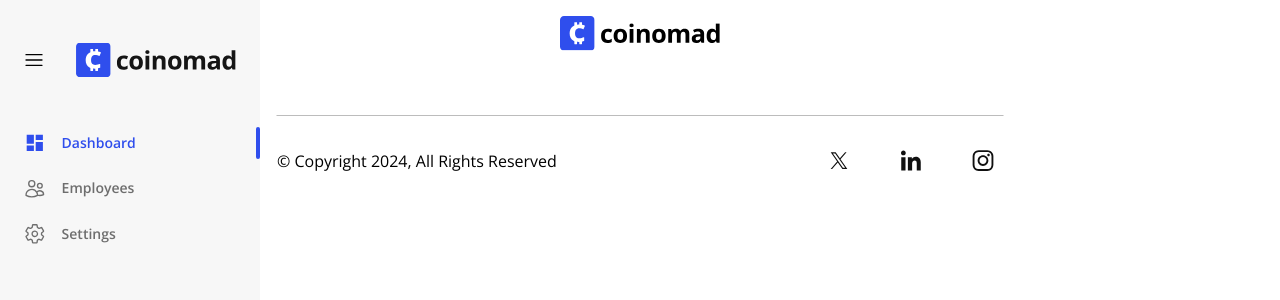
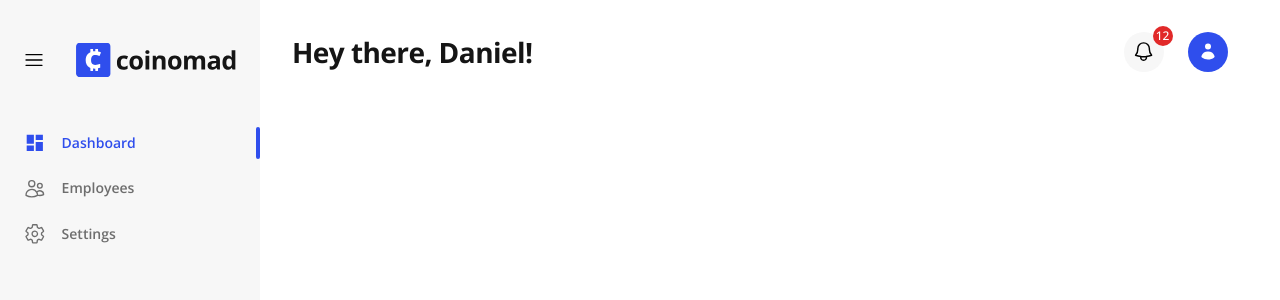
Before and after one commit to pHanToMcaNCoDE/MVP-Frontend, a React (Vite) app: page /dashboard in a window 1280 px wide. Shown: the top 300 px of the page. Built offline with nearby package versions, Linux system fonts and the light colour scheme.

Commit message:
working on the dashboard header

```diff
--- a/src/App.css
+++ b/src/App.css
@@ -53,3 +53,20 @@ body {
   left: 0;
   top: 0.25em;
 }
+
+
+/* Dashboard */
+
+.content{
+  position: relative;
+  left: 240px;
+  width: calc(100% - 240px);
+}
+
+#sidebar {
+  transition: width 0.3s ease;
+}
+
+#sidebar ul a {
+  transition: width 0.3s ease;
+}
--- a/src/App.jsx
+++ b/src/App.jsx
@@ -14,26 +14,29 @@ import ForgotPassword from "./components/Pages/Authentication Pages/forgotPasswo
 import NewPassword from "./components/Pages/Authentication Pages/NewPassword";
 import PasswordVerificationCheck from "./components/Pages/Authentication Pages/PasswordVerificationCheck";
 import SuccessVerificationCheck from "./components/Pages/Authentication Pages/SuccessVerificationCheck";
+import Layout from './components/Pages/Layout'
 
 //Page Component
-import Header from "./components/Page Components/Header";
-import Footer from "./components/Page Components/Footer";
-import HideHeaderFooter from "./components/Page Components/HideHeaderFooter";
+// import Header from "./components/Page Components/Header";
+// import Footer from "./components/Page Components/Footer";
+// import HideHeaderFooter from "./components/Page Components/HideHeaderFooter";
 
 //Stytle
 import "./App.css";
+
+// Dashboard
 import Dashboard from "./components/Pages/AdminDashboard/Dashboard/Dashboard";
 import Employees from "./components/Pages/AdminDashboard/Employees/Employees";
-import Layout from "./components/Pages/AdminDashboard/Layout";
+import AdminLayout from "./components/Pages/AdminDashboard/AdminLayout";
 
 function App() {
   return (
     <>
       <Router>
-        <HideHeaderFooter HeaderComponent={Header} FooterComponent={Footer}>
+        {/* <HideHeaderFooter HeaderComponent={Header} FooterComponent={Footer}> */}
           <Routes>
+            <Route element={<Layout />}>
               <Route path="/" element={<Landing />} />
-            <Route path="/home" element={<Landing />} />
               <Route path="/sign-in" element={<SignIn />} />
               <Route path="/forgot-password" element={<ForgotPassword />} />
               <Route path="/new-password" element={<NewPassword />} />
@@ -52,14 +55,16 @@ function App() {
                 <Route path="identification" element={<Identification />} />
                 <Route path="organization" element={<Organization />} />
               </Route>
+            </Route>
+
 
             {/* Dashboard */}
-            <Route path="/" element={<Layout/>}>
+            <Route path="/" element={<AdminLayout/>}>
               <Route path="dashboard" element={<Dashboard />}></Route>
               <Route path="employees" element={<Employees/>}></Route>
             </Route>
           </Routes>
-        </HideHeaderFooter>
+        {/* </HideHeaderFooter> */}
       </Router>
     </>
   );
--- a/src/components/Page Components/Asidebar.jsx
+++ b/src/components/Page Components/Asidebar.jsx
@@ -1,39 +1,39 @@
-import React from 'react'
-import { HiOutlineUsers } from 'react-icons/hi2'
-import { IoSettingsOutline } from 'react-icons/io5'
-import { MdDashboard } from 'react-icons/md'
-import { Link, NavLink, useLocation } from 'react-router-dom'
-import logo from '/Coinnomad Frame.svg'
-import { RxHamburgerMenu } from 'react-icons/rx'
-import { links } from '../../Data/links'
+import React, { useState } from 'react';
+import { Link, NavLink, useLocation } from 'react-router-dom';
+import logo from '/Coinnomad Frame.svg';
+import smallLogo from '/svg/Coinnomad Mask group.svg';
+import { RxHamburgerMenu } from 'react-icons/rx';
+import { links } from '../../Data/links';
 
-const Asidebar = () => {
-    const location = useLocation()
+const Asidebar = ({clicked, setClicked}) => {
+  const location = useLocation();
+  const { pathname } = location;
 
-    const { pathname } = location
-
-    console.log(pathname)
   return (
-    <aside className='fixed w-[260px] h-full bg-[#F7F7F7] z-50 top-0 left-0'>
-        <Link to={'/dashboard'} className='flex justify-between items-center py-[40px] px-[24px] h-[120px] gap-[24px]'>
-            <RxHamburgerMenu className='text-[1.25rem]' />
-            <img className='w-[159.846px] h-[34.615px] object-cover' src={logo} alt='Coinomad Logo'></img>
+    <aside id='sidebar' className={`fixed h-full bg-[#F7F7F7] z-50 top-0 left-0 overflow-x-hidden transition-width duration-300 ${clicked ? 'w-[65px]' : 'w-[260px]'}`}>
+      <Link to={'/dashboard'} className={`flex justify-between items-center py-[40px] ${clicked ? 'px-[4px]' : 'px-[24px]'} h-[120px] ${clicked ? 'gap-[6px]' : 'gap-[24px]'} whitespace-nowrap`}>
+        <RxHamburgerMenu onClick={() => setClicked(prev => !prev)} className='text-[1.25rem]' />
+        {
+          clicked ? (
+            <img className='w-[25px] h-[25px]' src={smallLogo} alt='Coinomad Logo' />
+          ) : (
+            <img className='w-[159.846px] h-[34.615px] object-cover' src={logo} alt='Coinomad Logo' />
+          )
+        }
       </Link>
       <ul className='inline-flex items-start flex-col w-full'>
-            {
-                links.map((link, index) => (
-                    <NavLink key={index} to={link.route} className={({isActive}) => isActive ?  `text-[#2F4EED] rounded-r-sm font-semibold leading-4 flex pl-[24px] pr-[0px] py-[12px] justify-between items-center w-full relative` : `text-[#6E6E6E] border-none font-semibold leading-4 flex pl-[24px] pr-[0px] py-[12px] justify-between items-center w-full relative`}>
+        {links.map((link, index) => (
+          <NavLink key={index} to={link.route} className={({ isActive }) => isActive ? 'text-[#2F4EED] rounded-r-sm font-semibold leading-4 flex pl-[24px] pr-[0px] py-[12px] justify-between items-center w-full relative whitespace-nowrap' : 'text-[#6E6E6E] border-none font-semibold leading-4 flex pl-[24px] pr-[0px] py-[12px] justify-between items-center w-full relative whitespace-nowrap'}>
             <div className='gap-[16px] flex items-center'>
               {link.icon}
-                            <span className='text-[.875rem]'>{link.name}</span>
+              <span className={`text-[.875rem] ${clicked ? 'hidden' : ''}`}>{link.name}</span>
             </div>
             <div className={`absolute rounded-full bg-[#2F4EED] w-[4px] h-[32px] right-0 top-auto ${pathname === link.route ? 'flex' : 'hidden'}`}></div>
           </NavLink>
-                ))
-            }
+        ))}
       </ul>
     </aside>
-  )
-}
+  );
+};
 
-export default Asidebar
+export default Asidebar;
--- /dev/null
+++ b/src/components/Page Components/DashboardHeader.jsx
@@ -0,0 +1,24 @@
+import React from 'react'
+import { HiMiniUser, HiOutlineBell } from 'react-icons/hi2'
+
+const DashboardHeader = () => {
+  return (
+    <header className='p-[32px] flex justify-between items-center w-full'>
+      <h1 className='text-[#151515] text-[1.75rem] font-bold leading-9 tracking-[-0.56px]'>Hey there, Daniel!</h1>
+
+      <div className='flex items-end gap-[24px]'>
+        <div className='w-[40px] h-[40px] bg-[#F7F7F7] rounded-[50px] px-[8px] py-[0px] flex justify-center items-center relative'>
+          <HiOutlineBell className='text-[1.45rem]' />
+          <div className='absolute top-[-6.5px] right-[-8.5px] bg-[#E12929] rounded-full p-[2px] text-[12px] font-medium w-[20px] h-[20px] flex justify-center items-center leading-[18px] tracking-[-0.1px] text-white'>
+            12
+          </div>
+        </div>
+        <div className='bg-[#2F4EED] w-[40px] h-[40px] p-[10px] rounded-full flex justify-center items-center'>
+        <HiMiniUser className='text-[1.45rem] text-white' />
+        </div>
+      </div>
+    </header>
+  )
+}
+
+export default DashboardHeader
--- /dev/null
+++ b/src/components/Pages/AdminDashboard/AdminLayout.jsx
@@ -0,0 +1,16 @@
+import React, { useState } from 'react'
+import { Outlet } from 'react-router-dom'
+import Asidebar from '../../Page Components/Asidebar'
+
+const AdminLayout = () => {
+
+  const [clicked, setClicked] = useState(false);
+  return (
+    <main className={`${clicked ? `left-[65px]` : `left-[240px]`} duration-300 content`}>
+        <Asidebar clicked={clicked} setClicked={setClicked}/>
+        <Outlet/>
+    </main>
+  )
+}
+
+export default AdminLayout
--- a/src/components/Pages/AdminDashboard/Dashboard/Dashboard.jsx
+++ b/src/components/Pages/AdminDashboard/Dashboard/Dashboard.jsx
@@ -1,10 +1,10 @@
 import React from 'react'
-import Asidebar from '../../../Page Components/Asidebar'
+import DashboardHeader from '../../../Page Components/DashboardHeader'
 
 const Dashboard = () => {
   return (
     <section>
-      Dashboard
+      <DashboardHeader></DashboardHeader>
     </section>
   )
 }
--- a/src/components/Pages/Landing.jsx
+++ b/src/components/Pages/Landing.jsx
@@ -10,6 +10,9 @@ import { ScaleLoader } from "react-spinners"; // loading animantion component us
 //Data(s)
 import landingCardCompData from "../../Data/landingCardCompData.json";
 import landingCardCompData2 from "../../Data/landingCardCompData2.json";
+
+// Footer
+import Footer from '../Page Components/Footer'
 
 //Image(s)
 import LandingImageOneM from "../../../public/CardComponentImages/LandingImageOneM.png";
@@ -339,6 +342,8 @@ const Landing = () => {
           </div>
         </section>
       </div>
+
+      <Footer/>
     </>
   );
 };
--- a/src/components/Pages/AdminDashboard/Layout.jsx
+++ b/src/components/Pages/Layout.jsx
@@ -1,13 +1,13 @@
 import React from 'react'
 import { Outlet } from 'react-router-dom'
-import Asidebar from '../../Page Components/Asidebar'
+import Header from '../Page Components/Header'
 
 const Layout = () => {
   return (
-    <main>
-        <Asidebar/>
-        <Outlet></Outlet>
-    </main>
+    <div>
+        <Header/>
+            <Outlet/>
+    </div>
   )
 }
 
```
Also changed, not shown: public/svg/Coinnomad Mask group.svg (added). Lines whose indentation alone changed are shown as unchanged.
